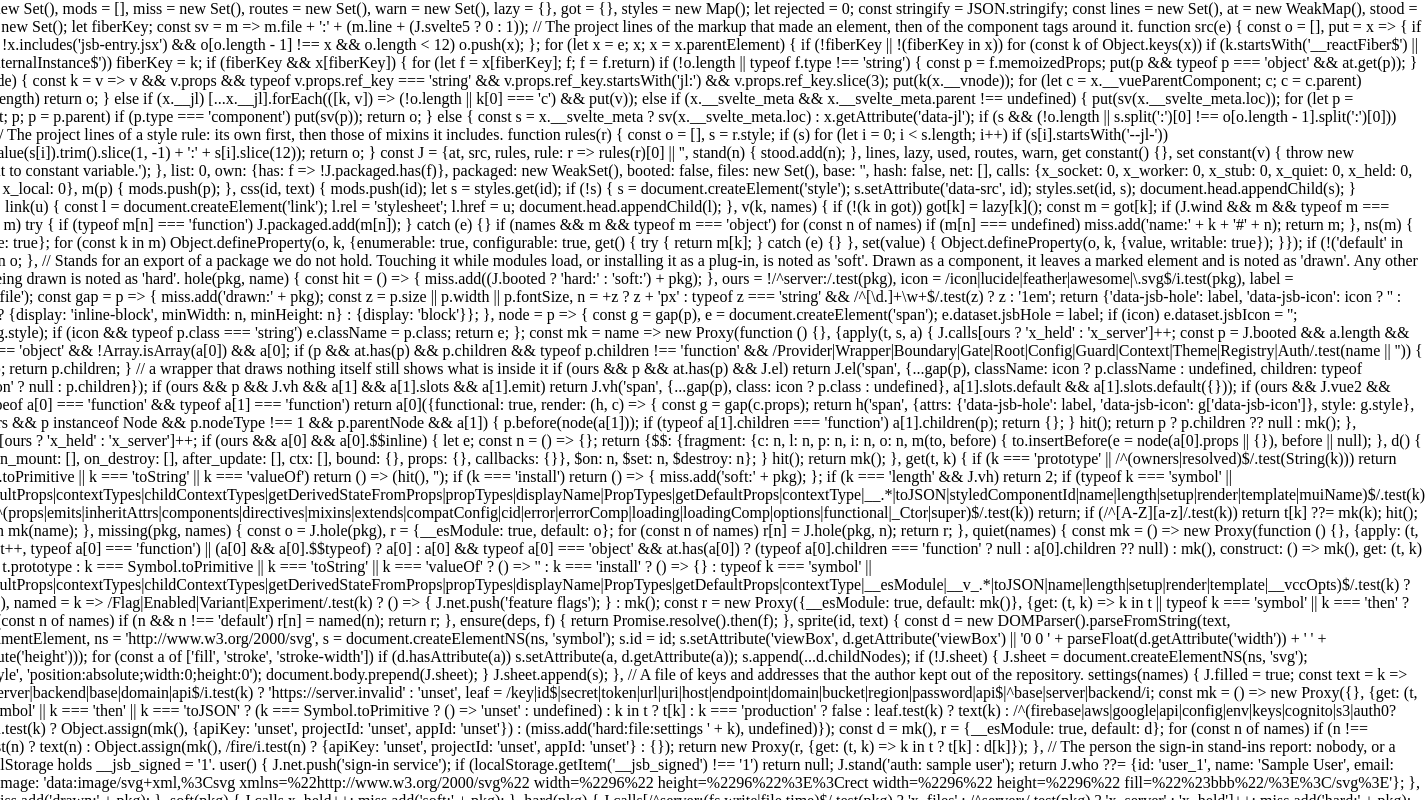
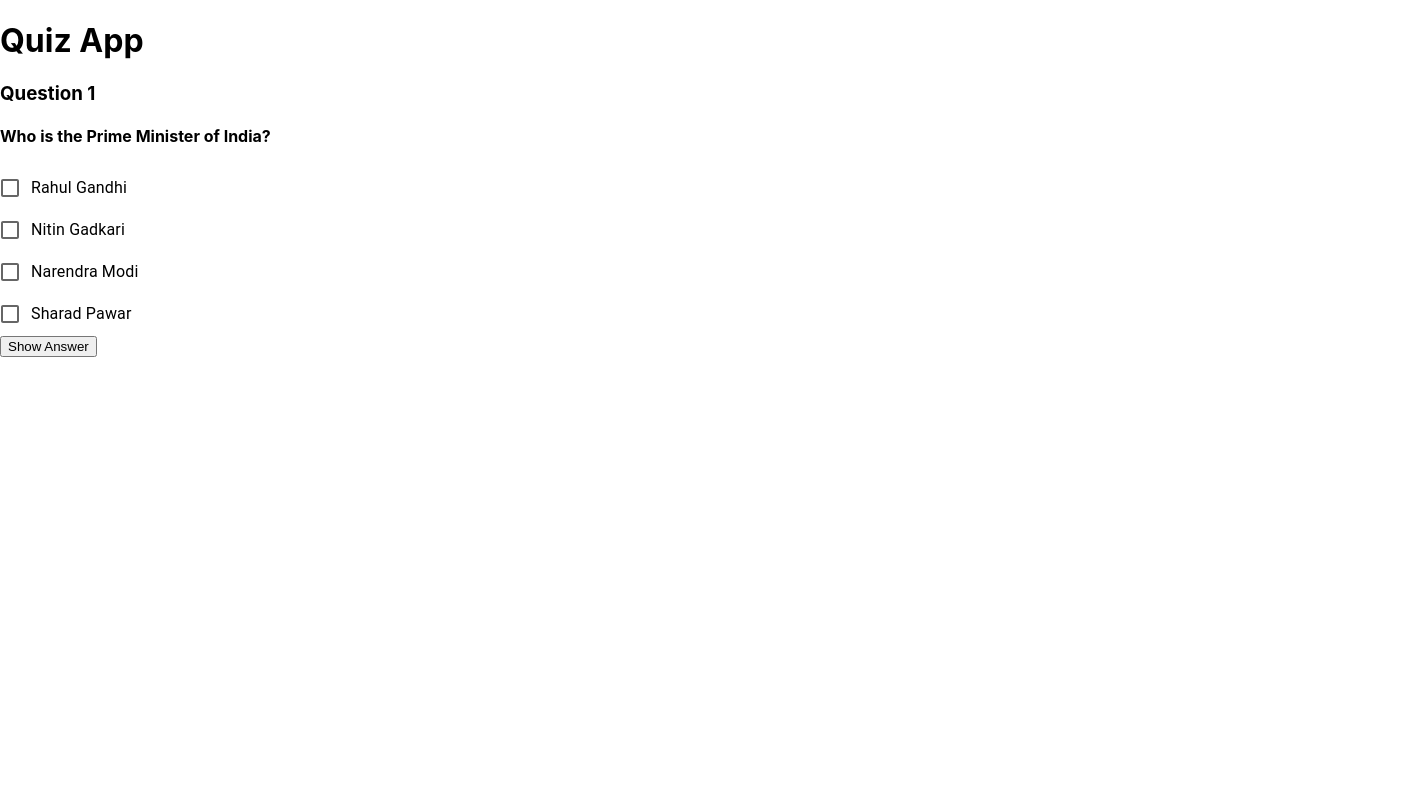
Before and after one commit to midu-zack/React-practice, a React (Create React App) app: page / in a window 1280 px wide. Shown: the top 800 px of the page, 1425 px wide, since content can reach past the window. Built offline with nearby package versions, Linux system fonts and the light colour scheme.

Commit message:
quiz app

```diff
--- a/package.json
+++ b/package.json
@@ -3,6 +3,9 @@
   "version": "0.1.0",
   "private": true,
   "dependencies": {
+    "@emotion/react": "^11.11.4",
+    "@emotion/styled": "^11.11.5",
+    "@mui/material": "^5.15.20",
     "@nextui-org/card": "^2.0.30",
     "@nextui-org/react": "^2.4.1",
     "@nextui-org/system": "^2.2.1",
@@ -10,10 +13,12 @@
     "@testing-library/jest-dom": "^5.17.0",
     "@testing-library/react": "^13.4.0",
     "@testing-library/user-event": "^13.5.0",
+    "bootstrap": "^5.3.3",
     "framer-motion": "^11.2.10",
     "react": "^18.3.1",
     "react-dom": "^18.3.1",
     "react-icons": "^5.2.1",
+    "react-quiz-component": "^0.8.2",
     "react-redux": "^9.1.2",
     "react-responsive-carousel": "^3.2.23",
     "react-scripts": "5.0.1",
--- a/src/App.js
+++ b/src/App.js
@@ -1,46 +1,9 @@
-// import React, { Component } from "react";
-// import "./App.css";
-// // import State from "./component/State";
-// // import UseState from "./component/UseState";
-// // import Greet from "./component/FunctionComponent";
-// // import Message from "./component/Message";/
-// // import Zack from "./component/ClassComponent";
-// // import Counter from "./component/Counter";
-// // import Forms from "./component/Forms";
-// // import List from "./component/List";
-// // import FunctionClick from "./component/FunctionClick"
-// // import ClassClick from "./component/ClassClick";
-// // import NameList from "./component/NameList"
-// // import PureComponent from "./component/PureComponent"
-// // import RefDemo from "./component/RefDemo"
-
-// import MyContext from "./Context";
-
-// import Effect from "./component/Effect";
-// import Justinfo from "./component/Justinfo";
-
-// class App extends Component {
-//   render() {
-//     const valueToProvide = { someData: "Hello from Context!" }; // Example value
-
-//     return (
-//       <div className="App">
-//         <MyContext.Provider value={valueToProvide}>
-//           <Justinfo />
-//           <Effect />
-//         </MyContext.Provider>
-//       </div>
-//     );
-//   }
-// }
-
-// export default App;
-
 import MyContext from "./Context";
 import React from "react";
 
 
 import "./App.css";
+import Quiz from "./component/Quiz";
 // import State from "./component/State";
 // import UseState from "./component/UseState";
 // import Greet from "./component/FunctionComponent";
@@ -63,7 +26,7 @@ import "./App.css";
 // import Daytask from "./component/Daytask";
 // import Testing from "./component/Testing";
 // import Card from "./component/Card";
-import Instagram from "./component/Instagram"
+// import Instagram from "./component/Instagram"
 function App() {
   const valueToProvide = { someData: "Hello from Context!" }; // Example value
 
@@ -99,10 +62,11 @@ function App() {
       {/* <Daytask/> */}
 
       {/* <Card/> */}
-      <Instagram/>
-      </MyContext.Provider>
+      {/* <Instagram/> */}
       {/* <Reducer/> */}
       {/* <Testing/> */}
+      <Quiz/>
+      </MyContext.Provider>
 
 
 
--- /dev/null
+++ b/src/component/Quiz.js
@@ -0,0 +1,92 @@
+import React, { useState } from 'react';
+import FormGroup from '@mui/material/FormGroup';
+import FormControlLabel from '@mui/material/FormControlLabel';
+import Checkbox from '@mui/material/Checkbox';
+
+function Quiz() {
+  const questions = [
+    {
+      question: 'Who is the Prime Minister of India?',
+      options: ['Rahul Gandhi', 'Nitin Gadkari', 'Narendra Modi', 'Sharad Pawar'],
+      answer: 'Narendra Modi',
+    },
+    {
+      question: 'What is the capital of France?',
+      options: ['London', 'Berlin', 'Paris', 'Madrid'],
+      answer: 'Paris',
+    },
+    {
+      question: 'What is the tallest mountain in the world?',
+      options: ['Mount Everest', 'K2', 'Kangchenjunga', 'Lhotse'],
+      answer: 'Mount Everest',
+    },
+  ];
+
+  const [currentQuestion, setCurrentQuestion] = useState(0);
+  const [showAnswer, setShowAnswer] = useState(false);
+  const [selectedAnswer, setSelectedAnswer] = useState('');
+  const [score, setScore] = useState(0); // Track score
+
+  const handleSubmit = (event) => {
+    const checked = event.target.checked;
+    setSelectedAnswer(checked ? event.target.value : '');
+
+    // Check answer and update score
+    if (checked && event.target.value === questions[currentQuestion].answer) {
+      setScore(score + 1);
+    }
+  };
+
+  const handleNextQuestion = () => {
+    if (currentQuestion < questions.length - 1) {
+      setCurrentQuestion(currentQuestion + 1);
+      setShowAnswer(false); // Reset answer visibility for next question
+      setSelectedAnswer(''); // Reset selected answer for next question
+    }
+  };
+
+  const showAnswerContent = () => {
+    return (
+      <div>
+        <p>You selected: {selectedAnswer}</p>
+        <p>Correct Answer: {questions[currentQuestion].answer}</p>
+      </div>
+    );
+  };
+
+  return (
+    <div className="quiz-container"> {/* Add a class for styling */}
+      <h1>Quiz App</h1>
+
+      {currentQuestion < questions.length && ( // Only render questions if not exceeding limit
+        <>
+          <h3>Question {currentQuestion + 1}</h3>
+          <h4>{questions[currentQuestion].question}</h4>
+
+          <FormGroup>
+            {questions[currentQuestion].options.map((option, index) => (
+              <FormControlLabel
+                key={index}
+                control={<Checkbox checked={selectedAnswer === option} value={option} onChange={handleSubmit} />}
+                label={option}
+              />
+            ))}
+          </FormGroup>
+
+          <button onClick={() => setShowAnswer(true)}>Show Answer</button>
+          {showAnswer && showAnswerContent()} {/* Conditionally render answer content */}
+        </>
+      )}
+
+      {currentQuestion === questions.length && ( // Display score after completing all questions
+        <div>
+          <h2>Quiz Completed!</h2>
+          <p>Your score: {score} out of {questions.length}</p>
+          <button onClick={() => window.location.reload()}>Restart Quiz</button>
+        </div>
+      )}
+    </div>
+  );
+}
+
+export default Quiz;
```
Also changed, not shown: 1 other file (tests, documents, lock files or other folders).
